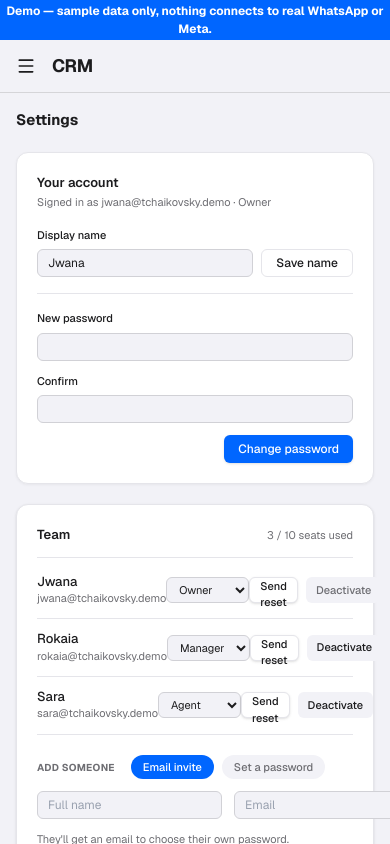
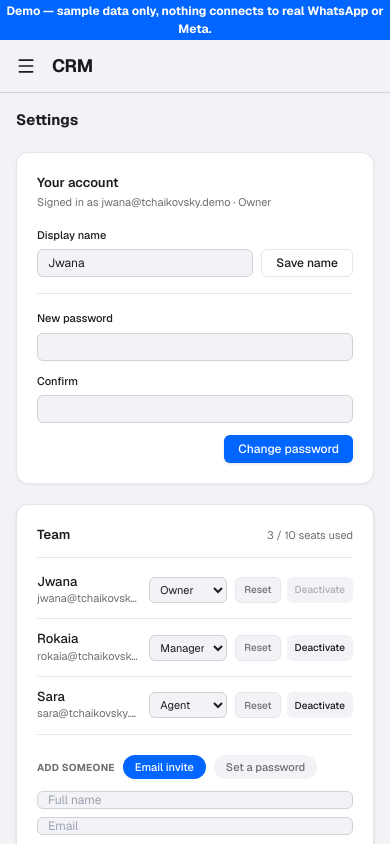
Before and after one commit to Mohammed-Mahmoudd/tchaikovsky-crm, a Next.js app: page /settings in a window 390 px wide. Built offline with nearby package versions, Linux system fonts and the light colour scheme.

Commit message:
Fix Responsive Issue In settings screen

```diff
--- a/app/settings/page.tsx
+++ b/app/settings/page.tsx
@@ -51,7 +51,7 @@ export default function SettingsPage() {
       </div>
 
       {/* Team Card */}
-      <div className="rounded-xl p-5 shadow-sm" style={{ background: 'var(--bg-card)', border: '1px solid var(--border-main)' }}>
+      <div className="rounded-xl p-5 shadow-sm overflow-hidden" style={{ background: 'var(--bg-card)', border: '1px solid var(--border-main)' }}>
         <div className="flex items-center justify-between mb-3">
           <h2 className="text-[13px] font-semibold" style={{ color: 'var(--text-primary)' }}>Team</h2>
           <span className="text-[11px]" style={{ color: 'var(--text-secondary)' }}>3 / 10 seats used</span>
@@ -60,63 +60,63 @@ export default function SettingsPage() {
         <div className="mb-1" style={{ borderBottom: '1px solid var(--border-main)' }} />
 
         {/* Member 1 */}
-        <div className="flex items-center justify-between py-3" style={{ borderBottom: '1px solid var(--border-main)' }}>
-          <div className="w-[200px]">
-            <p className="text-[13px] font-medium leading-tight" style={{ color: 'var(--text-primary)' }}>Jwana</p>
-            <p className="text-[11px]" style={{ color: 'var(--text-secondary)' }}>jwana@tchaikovsky.demo</p>
+        <div className="flex items-center gap-2 py-3" style={{ borderBottom: '1px solid var(--border-main)' }}>
+          <div className="flex-1 min-w-0">
+            <p className="text-[13px] font-medium leading-tight truncate" style={{ color: 'var(--text-primary)' }}>Jwana</p>
+            <p className="text-[11px] truncate" style={{ color: 'var(--text-secondary)' }}>jwana@tchaikovsky.demo</p>
           </div>
-          <select className="h-[26px] text-[11px] rounded-[6px] px-2 outline-none w-[90px] mr-auto" style={{ background: 'var(--bg-input)', border: '1px solid var(--border-input)', color: 'var(--text-primary)' }}>
+          <select className="h-[26px] text-[11px] rounded-[6px] px-1.5 outline-none shrink-0 w-[78px]" style={{ background: 'var(--bg-input)', border: '1px solid var(--border-input)', color: 'var(--text-primary)' }}>
             <option>Owner</option>
             <option>Manager</option>
             <option>Agent</option>
           </select>
-          <div className="flex gap-2">
-            <button className="h-[26px] px-2.5 text-[11px] font-medium rounded-[6px] transition-colors shadow-sm" style={{ background: 'var(--bg-card)', border: '1px solid var(--border-main)', color: 'var(--text-primary)' }}>
-              Send reset
+          <div className="flex gap-1.5 shrink-0">
+            <button className="h-[26px] px-2 text-[10px] font-medium rounded-[6px] transition-colors whitespace-nowrap" style={{ background: 'var(--bg-page)', border: '1px solid var(--border-main)', color: 'var(--text-secondary)' }}>
+              Reset
             </button>
-            <button className="h-[26px] px-2.5 text-[11px] font-medium rounded-[6px] cursor-not-allowed" style={{ background: 'var(--bg-pill)', color: 'var(--text-secondary)' }}>
+            <button className="h-[26px] px-2 text-[10px] font-medium rounded-[6px] cursor-not-allowed whitespace-nowrap" style={{ background: 'var(--bg-pill)', color: 'var(--text-muted)' }}>
               Deactivate
             </button>
           </div>
         </div>
 
         {/* Member 2 */}
-        <div className="flex items-center justify-between py-3" style={{ borderBottom: '1px solid var(--border-main)' }}>
-          <div className="w-[200px]">
-            <p className="text-[13px] font-medium leading-tight" style={{ color: 'var(--text-primary)' }}>Rokaia</p>
-            <p className="text-[11px]" style={{ color: 'var(--text-secondary)' }}>rokaia@tchaikovsky.demo</p>
+        <div className="flex items-center gap-2 py-3" style={{ borderBottom: '1px solid var(--border-main)' }}>
+          <div className="flex-1 min-w-0">
+            <p className="text-[13px] font-medium leading-tight truncate" style={{ color: 'var(--text-primary)' }}>Rokaia</p>
+            <p className="text-[11px] truncate" style={{ color: 'var(--text-secondary)' }}>rokaia@tchaikovsky.demo</p>
           </div>
-          <select className="h-[26px] text-[11px] rounded-[6px] px-2 outline-none w-[90px] mr-auto" style={{ background: 'var(--bg-input)', border: '1px solid var(--border-input)', color: 'var(--text-primary)' }} defaultValue="Manager">
+          <select className="h-[26px] text-[11px] rounded-[6px] px-1.5 outline-none shrink-0 w-[78px]" defaultValue="Manager" style={{ background: 'var(--bg-input)', border: '1px solid var(--border-input)', color: 'var(--text-primary)' }}>
             <option>Owner</option>
             <option>Manager</option>
             <option>Agent</option>
           </select>
-          <div className="flex gap-2">
-            <button className="h-[26px] px-2.5 text-[11px] font-medium rounded-[6px] transition-colors shadow-sm" style={{ background: 'var(--bg-card)', border: '1px solid var(--border-main)', color: 'var(--text-primary)' }}>
-              Send reset
+          <div className="flex gap-1.5 shrink-0">
+            <button className="h-[26px] px-2 text-[10px] font-medium rounded-[6px] transition-colors whitespace-nowrap" style={{ background: 'var(--bg-page)', border: '1px solid var(--border-main)', color: 'var(--text-secondary)' }}>
+              Reset
             </button>
-            <button className="h-[26px] px-2.5 text-[11px] font-medium transition-colors rounded-[6px]" style={{ background: 'var(--bg-pill)', color: 'var(--text-primary)' }}>
+            <button className="h-[26px] px-2 text-[10px] font-medium transition-colors rounded-[6px] whitespace-nowrap" style={{ background: 'var(--bg-pill)', color: 'var(--text-primary)' }}>
               Deactivate
             </button>
           </div>
         </div>
 
         {/* Member 3 */}
-        <div className="flex items-center justify-between py-3" style={{ borderBottom: '1px solid var(--border-main)' }}>
-          <div className="w-[200px]">
-            <p className="text-[13px] font-medium leading-tight" style={{ color: 'var(--text-primary)' }}>Sara</p>
-            <p className="text-[11px]" style={{ color: 'var(--text-secondary)' }}>sara@tchaikovsky.demo</p>
+        <div className="flex items-center gap-2 py-3" style={{ borderBottom: '1px solid var(--border-main)' }}>
+          <div className="flex-1 min-w-0">
+            <p className="text-[13px] font-medium leading-tight truncate" style={{ color: 'var(--text-primary)' }}>Sara</p>
+            <p className="text-[11px] truncate" style={{ color: 'var(--text-secondary)' }}>sara@tchaikovsky.demo</p>
           </div>
-          <select className="h-[26px] text-[11px] rounded-[6px] px-2 outline-none w-[90px] mr-auto" style={{ background: 'var(--bg-input)', border: '1px solid var(--border-input)', color: 'var(--text-primary)' }} defaultValue="Agent">
+          <select className="h-[26px] text-[11px] rounded-[6px] px-1.5 outline-none shrink-0 w-[78px]" defaultValue="Agent" style={{ background: 'var(--bg-input)', border: '1px solid var(--border-input)', color: 'var(--text-primary)' }}>
             <option>Owner</option>
             <option>Manager</option>
             <option>Agent</option>
           </select>
-          <div className="flex gap-2">
-            <button className="h-[26px] px-2.5 text-[11px] font-medium rounded-[6px] transition-colors shadow-sm" style={{ background: 'var(--bg-card)', border: '1px solid var(--border-main)', color: 'var(--text-primary)' }}>
-              Send reset
+          <div className="flex gap-1.5 shrink-0">
+            <button className="h-[26px] px-2 text-[10px] font-medium rounded-[6px] transition-colors whitespace-nowrap" style={{ background: 'var(--bg-page)', border: '1px solid var(--border-main)', color: 'var(--text-secondary)' }}>
+              Reset
             </button>
-            <button className="h-[26px] px-2.5 text-[11px] font-medium transition-colors rounded-[6px]" style={{ background: 'var(--bg-pill)', color: 'var(--text-primary)' }}>
+            <button className="h-[26px] px-2 text-[10px] font-medium transition-colors rounded-[6px] whitespace-nowrap" style={{ background: 'var(--bg-pill)', color: 'var(--text-primary)' }}>
               Deactivate
             </button>
           </div>
@@ -124,8 +124,8 @@ export default function SettingsPage() {
 
         {/* Add Someone Section */}
         <div className="pt-5">
-          <div className="flex items-center mb-3">
-            <span className="text-[10px] font-bold uppercase tracking-wide mr-4" style={{ color: 'var(--text-secondary)' }}>Add someone</span>
+          <div className="flex items-center flex-wrap gap-2 mb-3">
+            <span className="text-[10px] font-bold uppercase tracking-wide" style={{ color: 'var(--text-secondary)' }}>Add someone</span>
             <div className="flex gap-2">
               <button className="px-3 py-1 text-[11px] font-medium text-white bg-[#0066FF] rounded-full">
                 Email invite
@@ -136,32 +136,33 @@ export default function SettingsPage() {
             </div>
           </div>
 
-          <div className="flex gap-3 mb-3">
+          {/* Inputs stack vertically on mobile, side by side on sm+ */}
+          <div className="flex flex-col sm:flex-row gap-2 mb-3">
             <input
               type="text"
               placeholder="Full name"
-              className="flex-1 h-[28px] px-2.5 text-[12px] rounded-[6px] outline-none transition-colors focus:border-[#0066FF] placeholder-gray-400"
+              className="flex-1 min-w-0 h-[28px] px-2.5 text-[12px] rounded-[6px] outline-none transition-colors focus:border-[#0066FF] placeholder-gray-400"
               style={{ background: 'var(--bg-input)', border: '1px solid var(--border-input)', color: 'var(--text-primary)' }}
             />
             <input
               type="email"
               placeholder="Email"
-              className="flex-1 h-[28px] px-2.5 text-[12px] rounded-[6px] outline-none transition-colors focus:border-[#0066FF] placeholder-gray-400"
+              className="flex-1 min-w-0 h-[28px] px-2.5 text-[12px] rounded-[6px] outline-none transition-colors focus:border-[#0066FF] placeholder-gray-400"
               style={{ background: 'var(--bg-input)', border: '1px solid var(--border-input)', color: 'var(--text-primary)' }}
             />
           </div>
 
           <div className="flex flex-col sm:flex-row sm:items-center justify-between gap-3">
             <p className="text-[11px]" style={{ color: 'var(--text-secondary)' }}>
-              They'll get an email to choose their own password.
+              They&apos;ll get an email to choose their own password.
             </p>
-            <div className="flex items-center gap-2">
+            <div className="flex items-center gap-2 shrink-0">
               <select className="h-[28px] text-[11px] rounded-[6px] px-2 outline-none w-[100px]" style={{ background: 'var(--bg-input)', border: '1px solid var(--border-input)', color: 'var(--text-primary)' }}>
                 <option>Owner</option>
                 <option>Manager</option>
-                <option defaultValue="Agent">Agent</option>
+                <option>Agent</option>
               </select>
-              <button className="h-[28px] px-4 text-[12px] font-medium text-white bg-[#0066FF] rounded-[6px] hover:bg-blue-700 transition-colors shadow-sm">
+              <button className="h-[28px] px-4 text-[12px] font-medium text-white bg-[#0066FF] rounded-[6px] hover:bg-blue-700 transition-colors shadow-sm whitespace-nowrap">
                 Send invite
               </button>
             </div>
```
